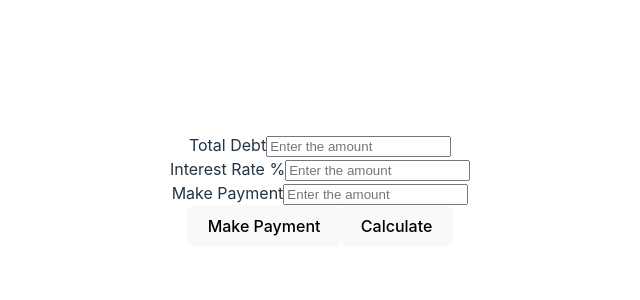
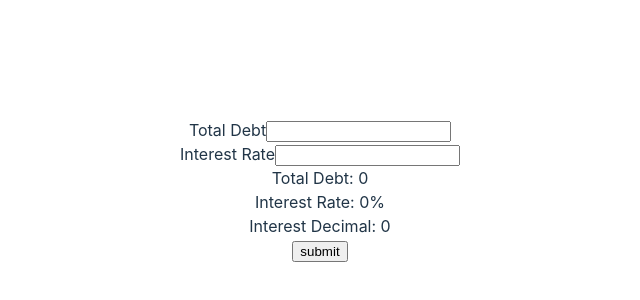
Before and after one commit to savus/devslopes-project-debt-free-calculator, a React (Vite) app: page / in a window 1280 px wide. Shown: the part 210-510 px from the top of the page, without its empty margins (320-960 px from the left). Built offline with nearby package versions, Linux system fonts and the light colour scheme.

Commit message:
Start over and try passing parent setters to child components

```diff
--- a/src/App.jsx
+++ b/src/App.jsx
@@ -1,7 +1,6 @@
 import { useState } from 'react'
 import './App.css'
 import { CalculatorForm } from './components/CalculatorForm'
-
 function App() {
   return (
     <>
--- a/src/components/CalculatorForm.jsx
+++ b/src/components/CalculatorForm.jsx
@@ -1,63 +1,39 @@
-import { useState } from "react"
-import { InputGroup } from "./InputGroup"
+import { useState } from "react";
+import { InputGroup } from "./InputGroup";
 
 export function CalculatorForm() {
+   const percentageToDecimal = (percent) => percent / 100;
+   const [userInformation, setUserInformation] = useState({
+      totalDebt:0,
+      interestRate:0
+   })
+   return (
 
-  const [totalDebt, setTotalDebt] = useState("");
-  const [debtPayment, setDebtPayment] = useState("");
-  const [interestRate, setInterestRate] = useState("");
-  const [monthlyPayment, setMonthlyPayment] = useState("");
-  const [principalMessage, setPrincipalMessage] = useState("");
-
-  const aboveMinimum = () => (debtPayment >= getMinimumPrincipal());
-
-  const makePayment = () => setTotalDebt(totalDebt - debtPayment);
-
-  const percentageToDecimal = (percent) => percent / 12 / 100;
-
-  const getInterestAmount = () => percentageToDecimal(interestRate) * totalDebt;
-
-  const getMinimumPrincipal = () => totalDebt * 0.01;
-
-  const getRecommendedMinimum = () => (getMinimumPrincipal() + getInterestAmount());
-
-  const yearsToMonths = (year) => year * 12;
-
-  return (
-    <form onSubmit={(e) => e.preventDefault()}>
+      <form onSubmit={(e) => {
+         e.preventDefault();
+         console.log(`Interest Decimal: ${percentageToDecimal(userInformation.interestRate)}`);
+      }}>
          <InputGroup
-        text={"Total Debt"}
-        placeholder="Enter the amount"
-        onChange={(e) => setTotalDebt(e.target.value)}
-        value={totalDebt}
+            name={"total-debt"}
+            title={"Total Debt"}
+            userInformation={userInformation}
+            handleUserInformation={(userInformation) => {
+               setUserInformation({totalDebt: userInformation})
+            }}
          />
-
           <InputGroup
-        text={"Interest Rate %"}
-        placeholder="Enter the amount"
-        onChange={(e) => setInterestRate(e.target.value)}
-        value={interestRate}
+            name={"total-debt"}
+            title={"Interest Rate"}
+            userInformation={userInformation}
+            handleUserInformation={(userInformation) => {
+               setUserInformation({interestRate: userInformation})
+            }}
          />
-
-      <InputGroup
-        text={"Make Payment"}
-        placeholder="Enter the amount"
-        onChange={(e) => setDebtPayment(e.target.value)}
-        value={debtPayment}
-      />
-      <div>{principalMessage}</div>
-      <button onClick={() => {
-        if (!aboveMinimum()) {
-          setPrincipalMessage(`A 1% minimum payment (currently ${getMinimumPrincipal()}) is required`);
-        } else {
-          setPrincipalMessage('Payment Received!');
-          makePayment(debtPayment);
-        }
-      }}>Make Payment</button>
-
-      <button type="submit" onClick={() => {}}>
-        Calculate
-      </button>
+         <div>Total Debt: {userInformation.totalDebt}</div>
+         <div>Interest Rate: {userInformation.interestRate}%</div>
+         <div>Interest Decimal: {isNaN(percentageToDecimal(userInformation.interestRate)) ? 0 : percentageToDecimal(userInformation.interestRate)}
+         </div>
+         <input type="submit" value="submit" />
       </form>
    )
 }
--- a/src/components/InputGroup.jsx
+++ b/src/components/InputGroup.jsx
@@ -1,19 +1,25 @@
-export function InputGroup(
-   {
-      text,
-      placeholder,
-      value,
-      onChange
-   }) {
+import { useState } from "react";
+
+export function InputGroup({
+   name,
+   title,
+   userInformation,
+   handleUserInformation
+}) {
+  const [userInput, setUserInput] = useState("");
 
   return (
-    <div className="input-container">
-      <label htmlFor="home-value">{text}</label>
+    <div className="input-group">
+      <label htmlFor={name}>{title}</label>
       <input
-         type="number"
-         placeholder={placeholder}
-         value={value}
-         onChange={onChange}
+        type="number"
+        id={name}
+        name={name}
+        onChange={({target:{value}}) => {
+         setUserInput(value);
+         handleUserInformation(value);
+      }}
+        value={userInput}
       />
     </div>
   );
```
Also changed, not shown: src/components/CalculatorForm2.jsx (added, +72 -0 lines), src/components/InputGroup2.jsx (added, +22 -0 lines), src/components/PaymentHistory.jsx (deleted, +0 -11 lines). Lines whose indentation alone changed are shown as unchanged.
